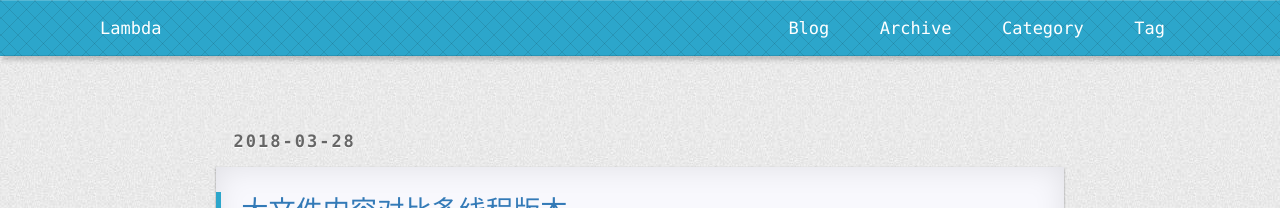
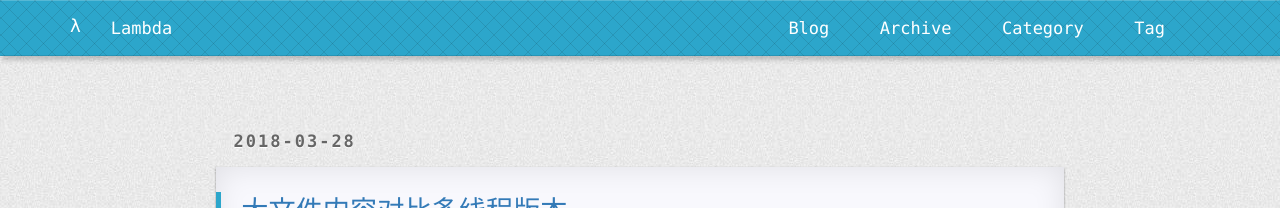
Before and after one commit to bit-ranger/blog, a Jekyll site: the page built from index.html, in a window 1280 px wide and 900 px high. Shown: the top 208 px of the window. Built offline with Jekyll 4.4.1, drawn with Linux system fonts in a browser that asks for light colours; nearby versions of some CDN libraries; the list of posts is cut into pages by our own code; comment, search, counter and statistics services are not loaded; a style sheet for code colours, icons or effects is not loaded.

Commit message:
rename site

```diff
--- a/_config.yml
+++ b/_config.yml
@@ -25,7 +25,7 @@ defaults:
 
 
 
-title: ""
+title: "λ"
 email: sincerebravefight@gmail.com
 description: Lambda
 github_username:  WakelessDragon
```
